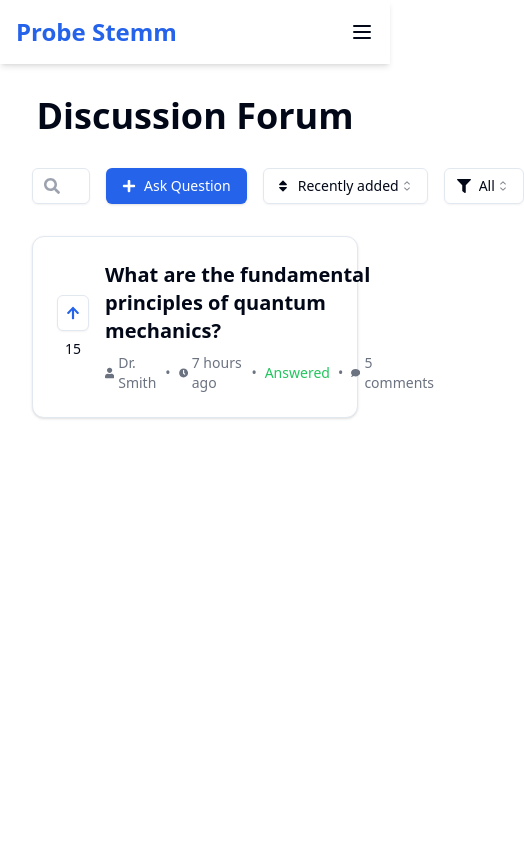
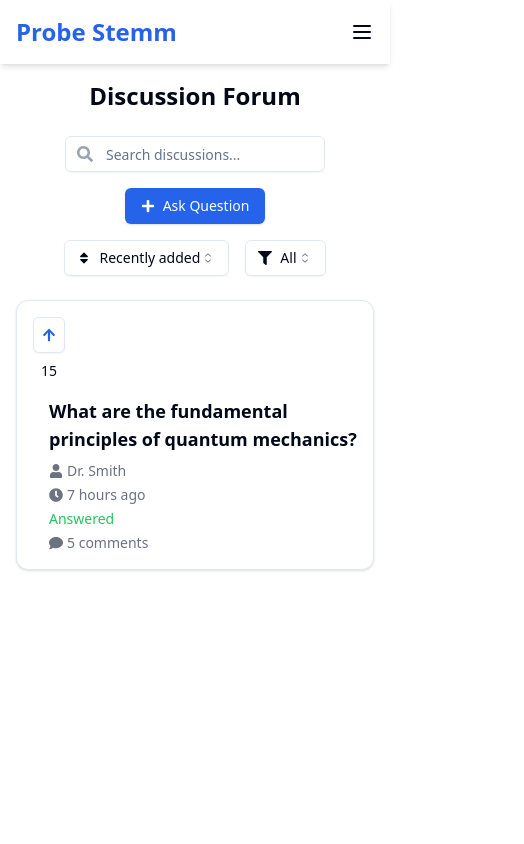
Before and after one commit to Vishal182573/probe-stemm, a React (Vite) app in the folder frontend/: page /discussions in a window 390 px wide. Shown: the top 844 px of the page, 524 px wide, since content can reach past the window. Built offline with nearby package versions, Linux system fonts and the light colour scheme.

Commit message:
some changes

```diff
--- a/frontend/src/components/Navbar.tsx
+++ b/frontend/src/components/Navbar.tsx
@@ -22,7 +22,7 @@ export const Navbar: React.FC = () => {
           <div className="hidden md:flex items-center space-x-4">
             <Button variant="ghost">Home</Button>
             <Link to={"/discussions"}>
-            <Button variant="ghost">Questioniore</Button>
+            <Button variant="ghost" className="text-center">Questioniore</Button>
             </Link>
             <Button variant="ghost">About</Button>
             <Link to="/login">
@@ -42,18 +42,20 @@ export const Navbar: React.FC = () => {
               <Button variant="ghost" className="w-full text-left">
                 Home
               </Button>
-              <Button variant="ghost" className="w-full text-left">
-                Features
-              </Button>
+             <Link to={"/discussions"}>
+            <Button variant="ghost">Questioniore</Button>
+            </Link>
               <Button variant="ghost" className="w-full text-left">
                 About
               </Button>
+              <Link to={"login"}>
               <Button
                 variant="default"
                 className="w-full bg-primary hover:bg-primary/80 text-primary-foreground"
-              >
+                >
                 Login
               </Button>
+                </Link>
             </div>
           </div>
         )}
--- a/frontend/src/pages/discussion.tsx
+++ b/frontend/src/pages/discussion.tsx
@@ -55,28 +55,28 @@ const DiscussionForum: React.FC = () => {
 
   return (
     <>
-    <Navbar/>
+      <Navbar />
       <motion.div
         initial={{ opacity: 0 }}
         animate={{ opacity: 1 }}
         exit={{ opacity: 0 }}
-      className="container mx-auto p-8 min-h-screen"
+        className="container mx-auto p-4 sm:p-6 md:p-8 min-h-screen"
       >
         <motion.h1
           initial={{ y: -50 }}
           animate={{ y: 0 }}
-        className="text-4xl font-bold mb-8 text-center"
+          className="text-2xl md:text-4xl font-bold mb-6 md:mb-8 text-center"
         >
           Discussion Forum
         </motion.h1>
 
         <motion.div
-        className="flex items-center space-x-4 mb-8"
+          className="flex flex-col sm:flex-row items-center sm:space-x-4 mb-6 md:mb-8"
           initial={{ y: 50, opacity: 0 }}
           animate={{ y: 0, opacity: 1 }}
           transition={{ delay: 0.2 }}
         >
-        <div className="relative flex-grow">
+          <div className="relative flex-grow mb-4 sm:mb-0">
             <FaSearch className="absolute left-3 top-1/2 transform -translate-y-1/2 text-gray-400" />
             <Input
               type="text"
@@ -88,12 +88,13 @@ const DiscussionForum: React.FC = () => {
           </div>
           <Button
             onClick={() => navigate('/ask-question')}
-          className="bg-blue-600 hover:bg-blue-700 text-white flex items-center"
+            className="bg-blue-600 hover:bg-blue-700 text-white flex items-center mb-4 sm:mb-0"
           >
             <FaPlus className="mr-2" /> Ask Question
           </Button>
+          <div className="flex space-x-4">
             <Select value={sortBy} onValueChange={setSortBy}>
-          <SelectTrigger className="w-[180px]">
+              <SelectTrigger className="w-full sm:w-[180px]">
                 <FaSort className="mr-2" />
                 <SelectValue placeholder="Sort by" />
               </SelectTrigger>
@@ -103,7 +104,7 @@ const DiscussionForum: React.FC = () => {
               </SelectContent>
             </Select>
             <Select value={status} onValueChange={setStatus}>
-          <SelectTrigger className="w-[150px]">
+              <SelectTrigger className="w-full sm:w-[150px]">
                 <FaFilter className="mr-2" />
                 <SelectValue placeholder="Status" />
               </SelectTrigger>
@@ -113,6 +114,7 @@ const DiscussionForum: React.FC = () => {
                 <SelectItem value="unanswered">Unanswered</SelectItem>
               </SelectContent>
             </Select>
+          </div>
         </motion.div>
 
         <AnimatePresence>
@@ -128,28 +130,31 @@ const DiscussionForum: React.FC = () => {
                 className="mb-4 hover:shadow-lg transition-shadow duration-300 cursor-pointer"
                 onClick={() => handleQuestionClick(question.id)}
               >
-              <CardContent className="p-6 flex items-center space-x-4">
-                <div className="flex flex-col items-center">
+                <CardContent className="p-4 sm:p-6 flex flex-col sm:flex-row items-start space-x-4">
+                  <div className="flex flex-col items-center mb-4 sm:mb-0">
                     <Button variant="outline" className="px-2 py-1 mb-2">
                       <FaArrowUp className="text-blue-600" />
                     </Button>
                     <span className="text-sm font-medium">{question.votes}</span>
                   </div>
                   <div className="flex-grow">
-                  <h3 className="text-xl font-semibold mb-2">{question.title}</h3>
-                  <div className="flex items-center text-sm text-gray-500">
+                    <h3 className="text-lg sm:text-xl font-semibold mb-2">{question.title}</h3>
+                    <div className="flex flex-col sm:flex-row items-start text-sm text-gray-500 space-y-1 sm:space-y-0 sm:space-x-2">
+                      <div className="flex items-center">
                         <FaUser className="mr-1" />
                         <span>{question.author}</span>
-                    <span className="mx-2">•</span>
+                      </div>
+                      <div className="flex items-center">
                         <FaClock className="mr-1" />
                         <span>{question.time}</span>
-                    <span className="mx-2">•</span>
-                    <span className={question.answered ? "text-green-500" : "text-blue-600"}>
-                      {question.answered ? "Answered" : "Unanswered"}
-                    </span>
-                    <span className="mx-2">•</span>
+                      </div>
+                      <div className={`flex items-center ${question.answered ? "text-green-500" : "text-blue-600"}`}>
+                        <span>{question.answered ? "Answered" : "Unanswered"}</span>
+                      </div>
+                      <div className="flex items-center">
                         <FaComment className="mr-1" />
                         <span>{question.commentCount} comments</span>
+                      </div>
                     </div>
                   </div>
                 </CardContent>
@@ -158,7 +163,7 @@ const DiscussionForum: React.FC = () => {
           ))}
         </AnimatePresence>
       </motion.div>
-    <Footer/>
+      <Footer />
     </>
   );
 };
```
Lines whose indentation alone changed are shown as unchanged.
